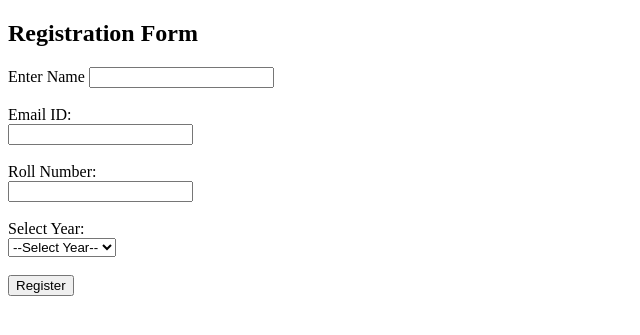
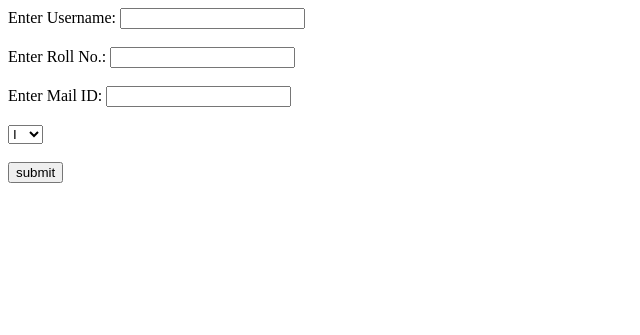
Before and after one commit to shivani-1508/Week7fin, a Flask app: page / in a window 1280 px wide. Shown: the top 335 px of the page, without its empty margins (0-640 px from the left). Run offline with Flask 3, Linux system fonts and the light colour scheme.

Commit message:
Update form.html

```diff
--- a/templates/form.html
+++ b/templates/form.html
@@ -1,27 +1,19 @@
-<!DOCTYPE html>
 <html>
 <head>
     <title>Registration Form</title>
 </head>
 <body>
-<h2>Registration Form</h2>
-<form action="\submit" method="post">
-    <label>Enter Name</label>
-    <input type="text" name="username"><br><br>
-    <label for="email">Email ID:</label><br>
-    <input type="email" id="email" name="email" required><br><br>
-    <label for="phone">Roll Number:</label><br>
-    <input type="tel" id="phone" name="phone" required><br><br>
-    <label for="year">Select Year:</label><br>
-    <select id="year" name="year" required>
-        <option value="">--Select Year--</option>
+<form action="submit" method="post">
+    Enter Username: <input type="text" name="username"><br><br>
+    Enter Roll No.: <input type="text" name="rollno"><br><br>
+    Enter Mail ID: <input type="email" name="email"><br><br>
+    <select id="year" name="year">
         <option value="1">I</option>
         <option value="2">II</option>
         <option value="3">III</option>
-
         <option value="4">IV</option>
     </select><br><br>
-    <input type="submit" value="Register">
+    <input type="submit" value="submit">
 </form>
 
 </body>
```
